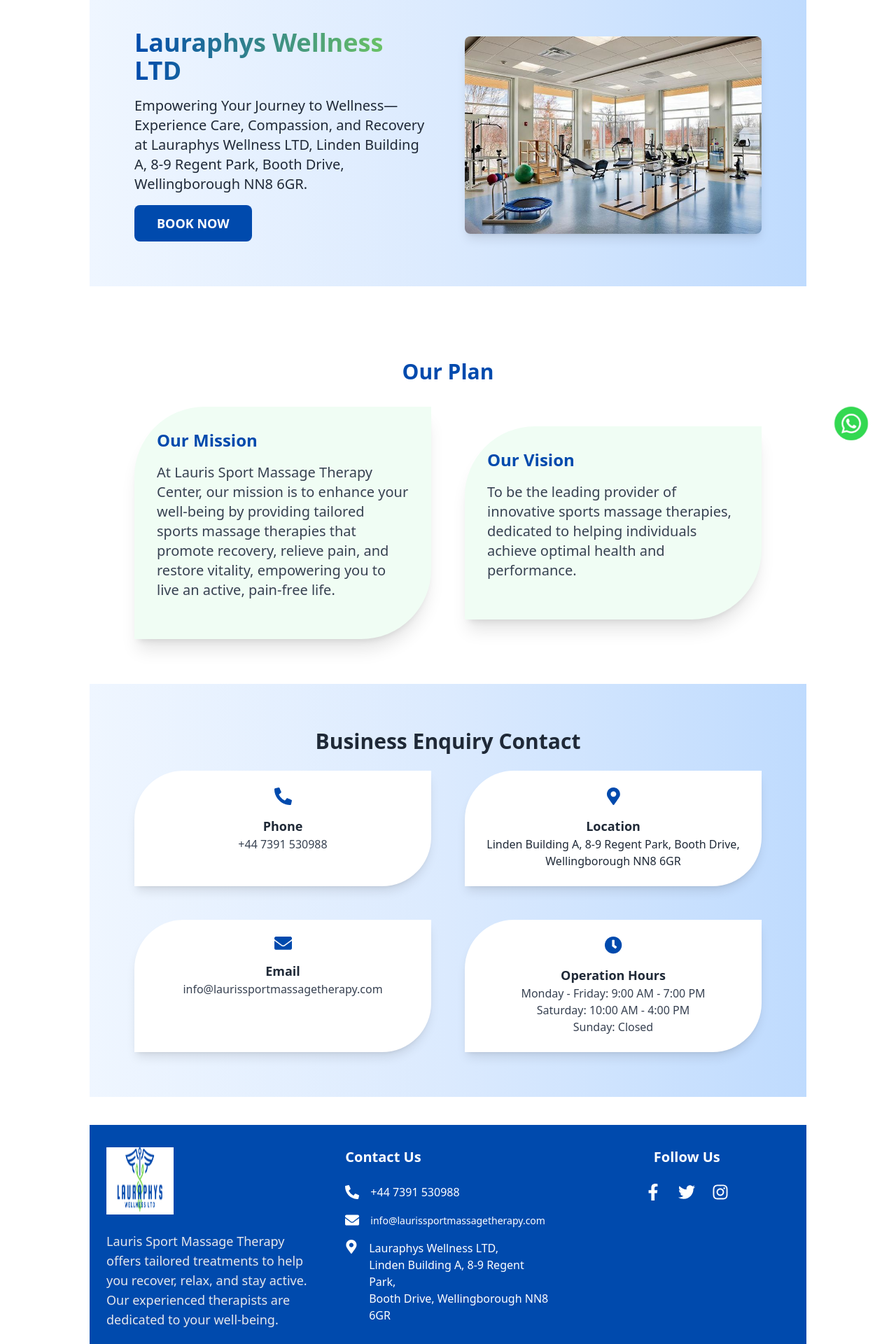
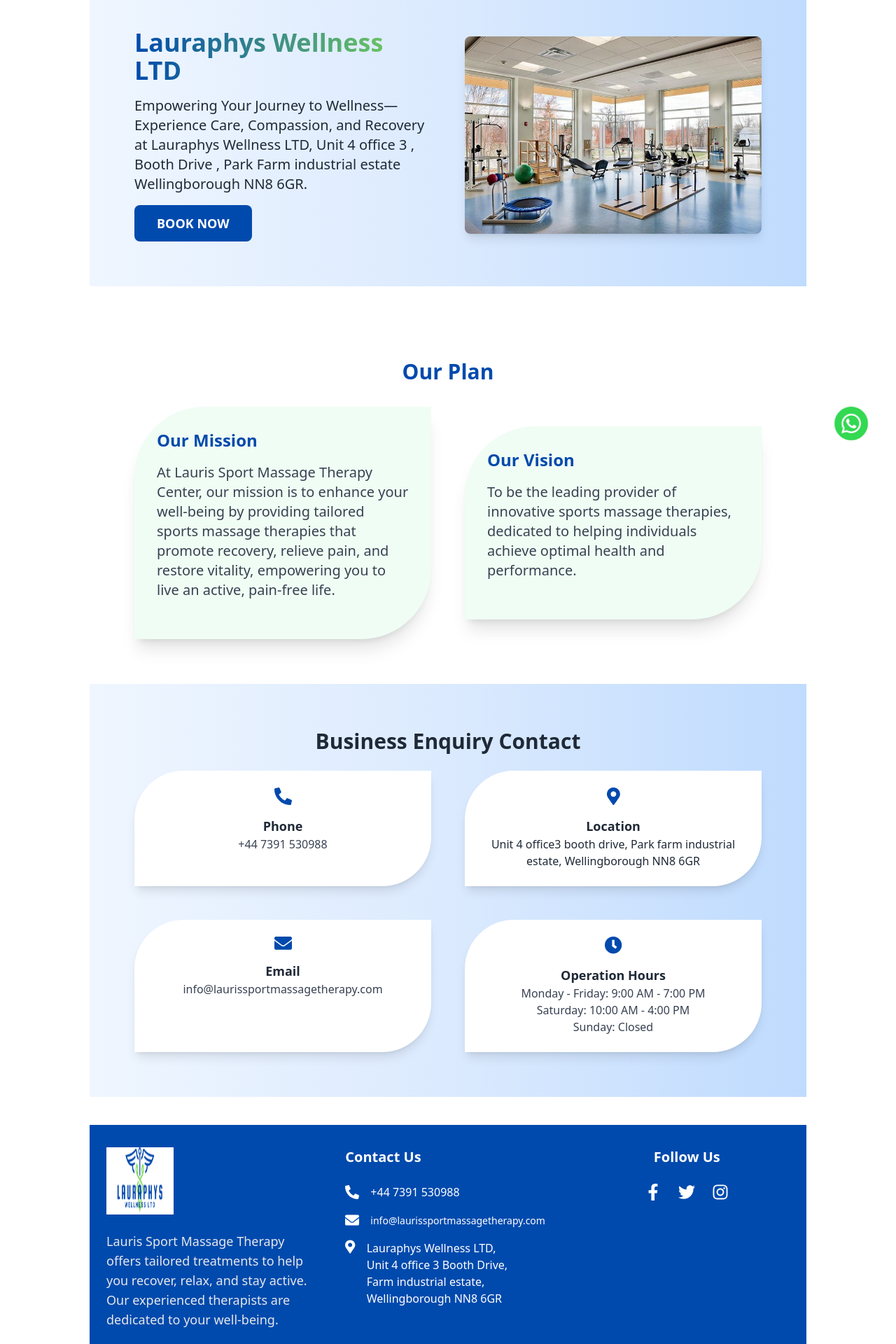
Before and after one commit to amooesther/Lauris_sport_massage, a React (Vite) app: page /about in a window 1280 px wide. Shown: the part 140-2060 px from the top of the page at 70% size. Built offline with nearby package versions, Linux system fonts and the light colour scheme; no server answers.

Commit message:
address updated

```diff
--- a/src/Components/Footer.jsx
+++ b/src/Components/Footer.jsx
@@ -42,8 +42,8 @@
               <FaMapMarkerAlt className="w-5 h-5 text-white" />
               <p className="text-center md:text-left">
                 Lauraphys Wellness LTD, <br />
-                Linden Building A, 8-9 Regent Park, <br />
-                Booth Drive, Wellingborough NN8 6GR
+                Unit 4 office 3 Booth Drive, <br />
+                Farm industrial estate, Wellingborough NN8 6GR
               </p>
             </div>
           </div>
--- a/src/Pages/AboutUs.jsx
+++ b/src/Pages/AboutUs.jsx
@@ -12,7 +12,7 @@
 </h2>
 
 <p className="text-lg md:text-xl leading-relaxed mb-4">
-  Empowering Your Journey to Wellness—Experience Care, Compassion, and Recovery at Lauraphys Wellness LTD, Linden Building A, 8-9 Regent Park, Booth Drive, Wellingborough NN8 6GR.
+  Empowering Your Journey to Wellness—Experience Care, Compassion, and Recovery at Lauraphys Wellness LTD, Unit 4 office 3 , Booth Drive , Park Farm industrial estate Wellingborough NN8 6GR.
 </p>
 
 
@@ -70,8 +70,8 @@
             <img src={assets.location_icon} alt="Location Icon" className="mx-auto mb-4" />
             <p className="font-semibold text-lg">Location</p>
             <p className="text-center ">
-                Linden Building A, 8-9 Regent Park,
-                Booth Drive, Wellingborough NN8 6GR
+                Unit 4 office3 booth drive, Park
+             farm industrial estate, Wellingborough NN8 6GR
               </p>
           </div>
 
```
Also changed, not shown: 1 other file (tests, documents, lock files or other folders).
